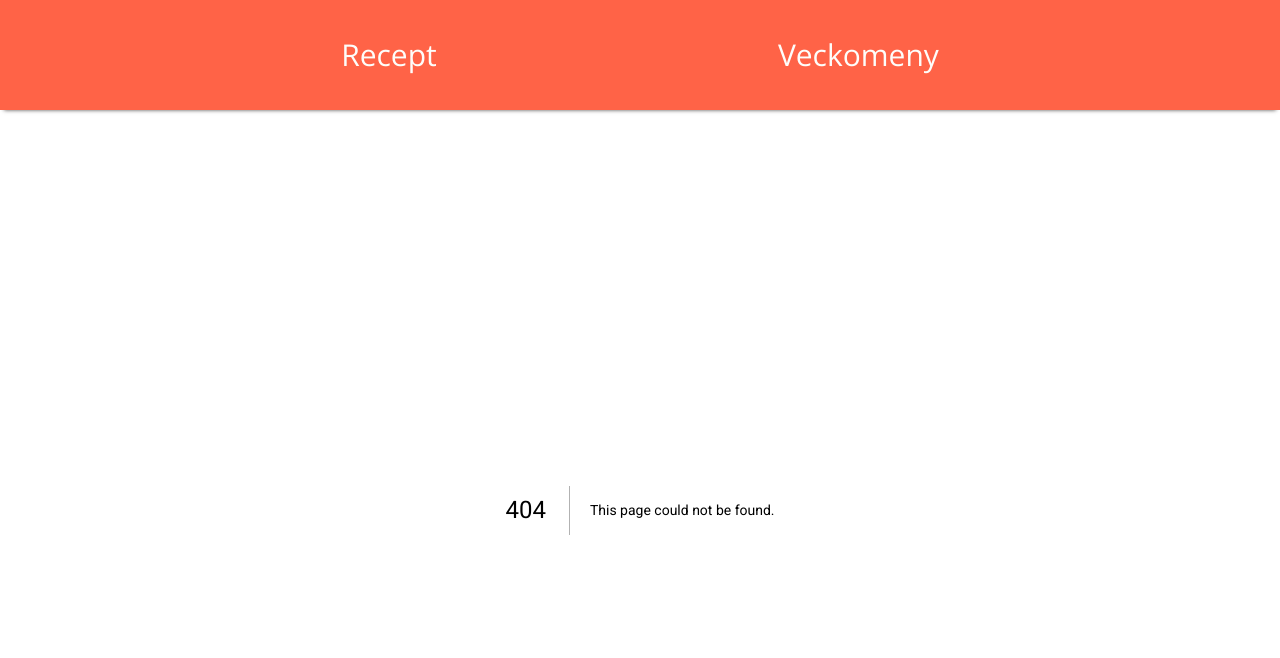
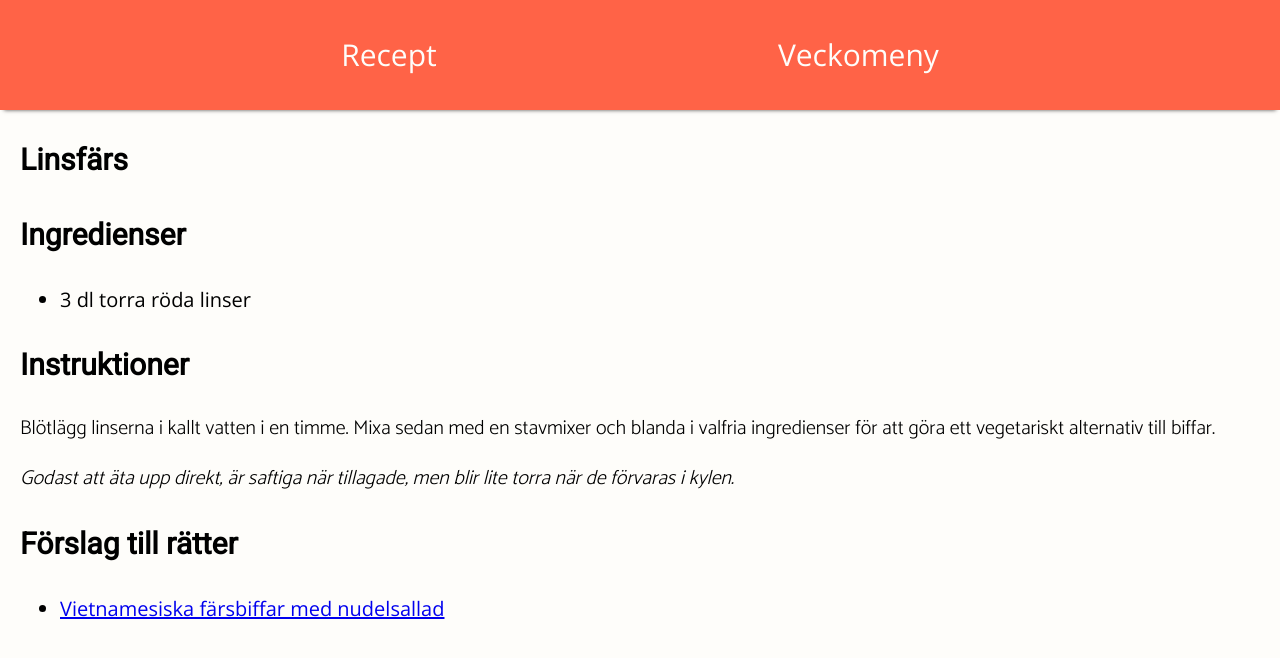
Before and after one commit to w1nston/amsenwallander.se, a Next.js app: page /recipes/linsfars in a window 1280 px wide. Before the commit this address had no page. Shown: the top 658 px of the page. Built offline with nearby package versions, Linux system fonts and the light colour scheme.

Commit message:
Add linsfars recipe.

```diff
--- /dev/null
+++ b/components/recipe/InternalRecipeLink.tsx
@@ -0,0 +1,16 @@
+import Link from 'next/link';
+
+type Props = {
+  path: string;
+  text: string;
+};
+
+// TODO: Style these links...
+
+export default function InternalRecipeLink({ path, text }: Props) {
+  return (
+    <Link href={path}>
+      <a>{text}</a>
+    </Link>
+  );
+}
--- /dev/null
+++ b/pages/recipes/linsfars.mdx
@@ -0,0 +1,20 @@
+import InternalRecipeLink from '../../components/recipe/InternalRecipeLink';
+
+# Linsfärs
+
+## Ingredienser
+
+- 3 dl torra röda linser
+
+## Instruktioner
+
+Blötlägg linserna i kallt vatten i en timme. Mixa sedan med en stavmixer och blanda i valfria ingredienser för att göra ett vegetariskt alternativ till biffar.
+
+_Godast att äta upp direkt, är saftiga när tillagade, men blir lite torra när de förvaras i kylen._
+
+## Förslag till rätter
+
+- <InternalRecipeLink
+    path="vietnamesiska-farsbiffar-med-nudelsallad"
+    text="Vietnamesiska färsbiffar med nudelsallad"
+  />
--- a/pages/recipes/vietnamesiska-farsbiffar-med-nudelsallad.mdx
+++ b/pages/recipes/vietnamesiska-farsbiffar-med-nudelsallad.mdx
@@ -1,10 +1,12 @@
+import InternalRecipeLink from '../../components/recipe/InternalRecipeLink';
+
 # Vietnamesiska färsbiffar med nudelsallad
 
 ## Ingredienser
 
 ### Biffarna
 
-- **500 g kycklingfärs**
+- **500 g kycklingfärs** _(alternativt 1 sats <InternalRecipeLink path="linsfars" text="linsfärs" />)_
 - **1 st gul lök** _(grovriven)_
 - **1 msk färsk ingefära** _(riven)_
 - **1 msk soja**
```
Also changed, not shown: metadata/recipes/linsfars.json (added, +7 -0 lines).
